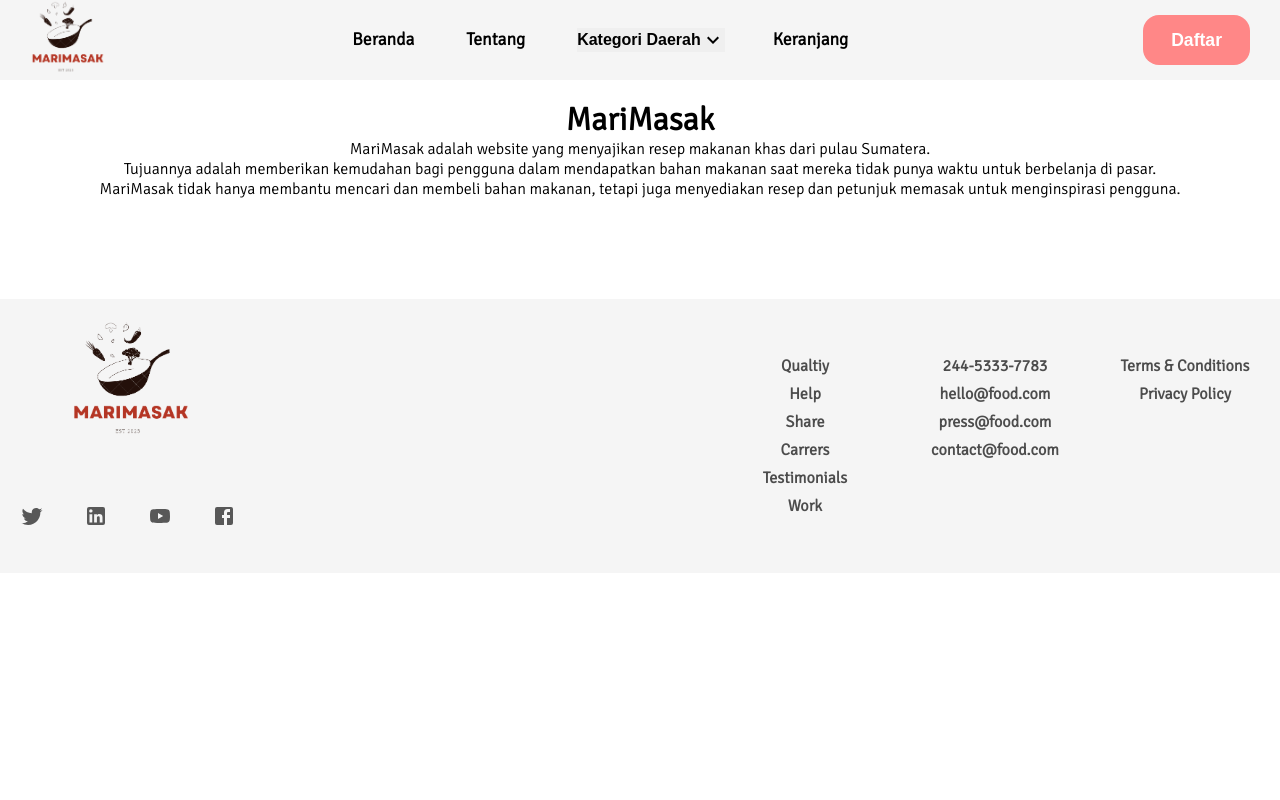
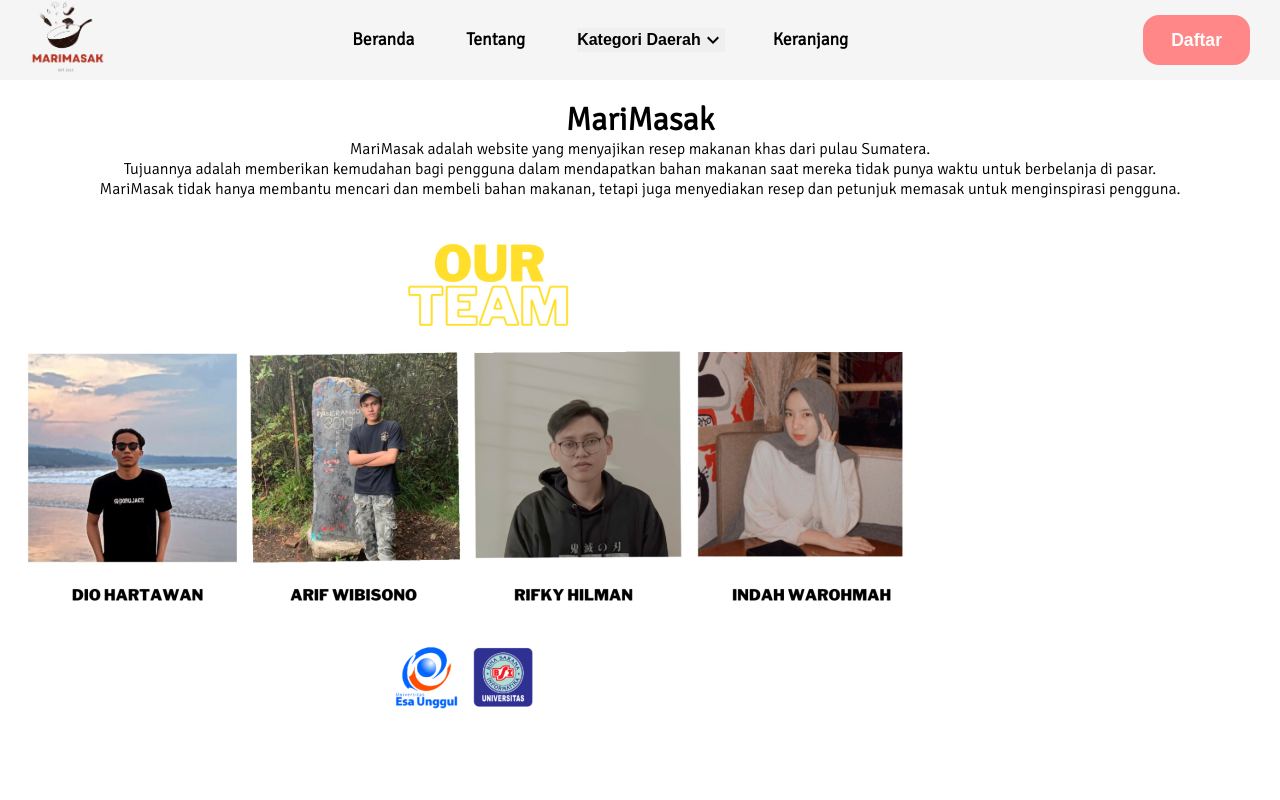
Before and after one commit to rifkyhilman/Marimasak-client, a React (Create React App) app: page /about in a window 1280 px wide. Shown: the top 800 px of the page. Built offline with nearby package versions, Linux system fonts and the light colour scheme.

Commit message:
our time

```diff
--- a/src/Styles/AboutUsPage.scss
+++ b/src/Styles/AboutUsPage.scss
@@ -2,3 +2,8 @@
     padding-top: 100px;
     text-align: center;
 }
+
+.link-image {
+    align-self: center;
+    max-width: 600px;
+}
--- a/src/pages/AboutUsPage.js
+++ b/src/pages/AboutUsPage.js
@@ -10,6 +10,10 @@
         <p>Tujuannya adalah memberikan kemudahan bagi pengguna dalam mendapatkan bahan makanan saat mereka tidak punya waktu untuk berbelanja di pasar.</p>
         <p>MariMasak tidak hanya membantu mencari dan membeli bahan makanan, tetapi juga menyediakan resep dan petunjuk memasak untuk menginspirasi pengguna.</p>
         </div>
+
+        <div class="link-image">
+        <img src="img/ehem.png" alt="Our Team"></img>
+        </div>
         </>
     )
 
```
Also changed, not shown: public/img/ehem.png (added).
